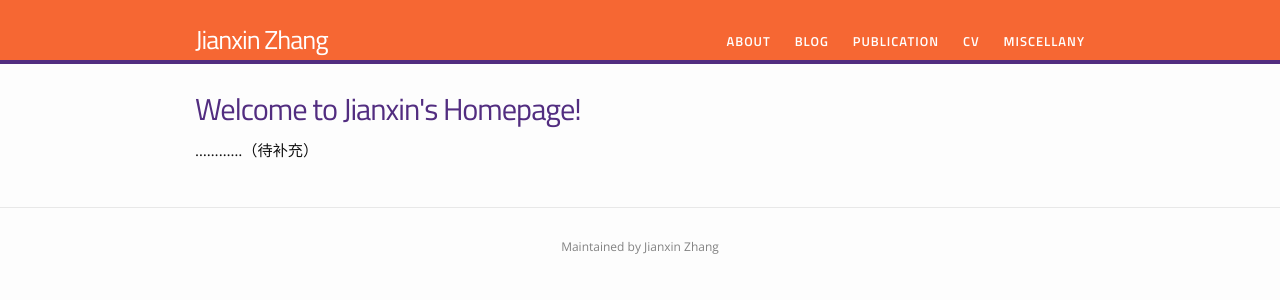
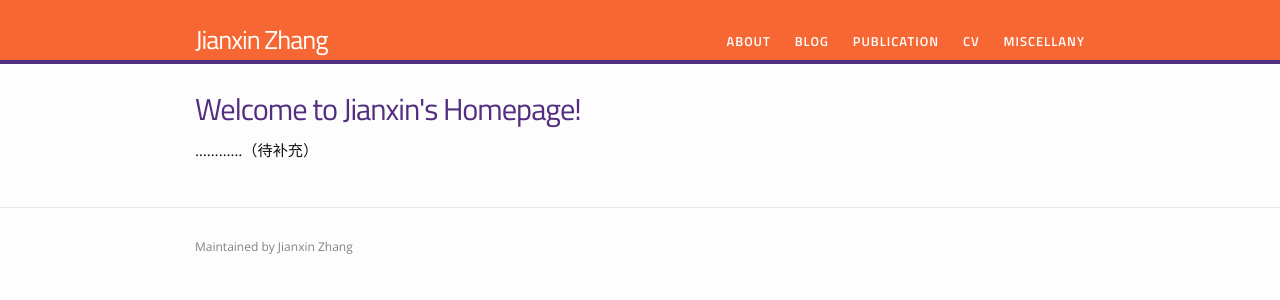
Before and after one commit to 0ZJX0/0ZJX0.github.io, a Jekyll site: the page built from index.html, in a window 1280 px wide. Shown: the top 300 px of the page. Built offline with Jekyll 4.4.1, drawn with Linux system fonts in a browser that asks for light colours.

Commit message:
Update _layout.scss

```diff
--- a/_sass/_layout.scss
+++ b/_sass/_layout.scss
@@ -94,8 +94,8 @@
 .footer-col-wrapper {
     font-size: 12px;
     color: $grey-color;
-    /*margin-left: -$spacing-unit / 2; */
-    text-align: center;
+    /*margin-left: -$spacing-unit / 2;
+    text-align: center;  */
     @extend %clearfix;
 }
 
```
